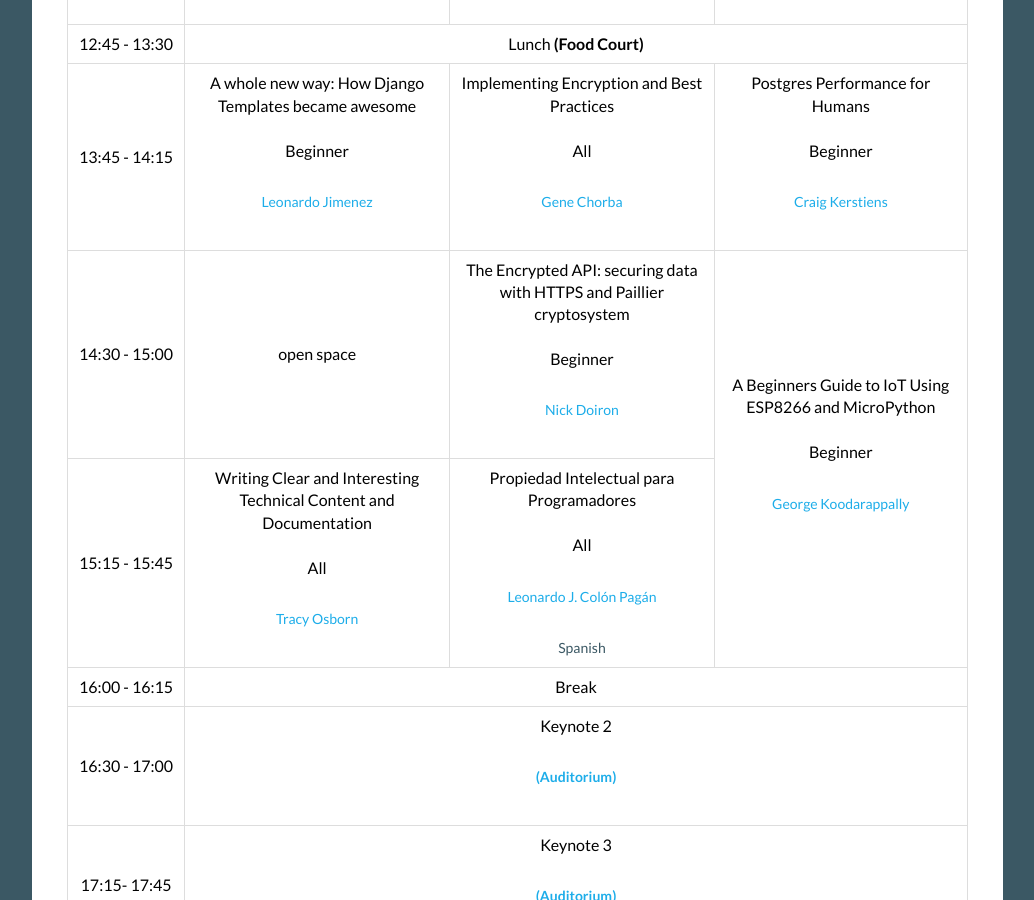
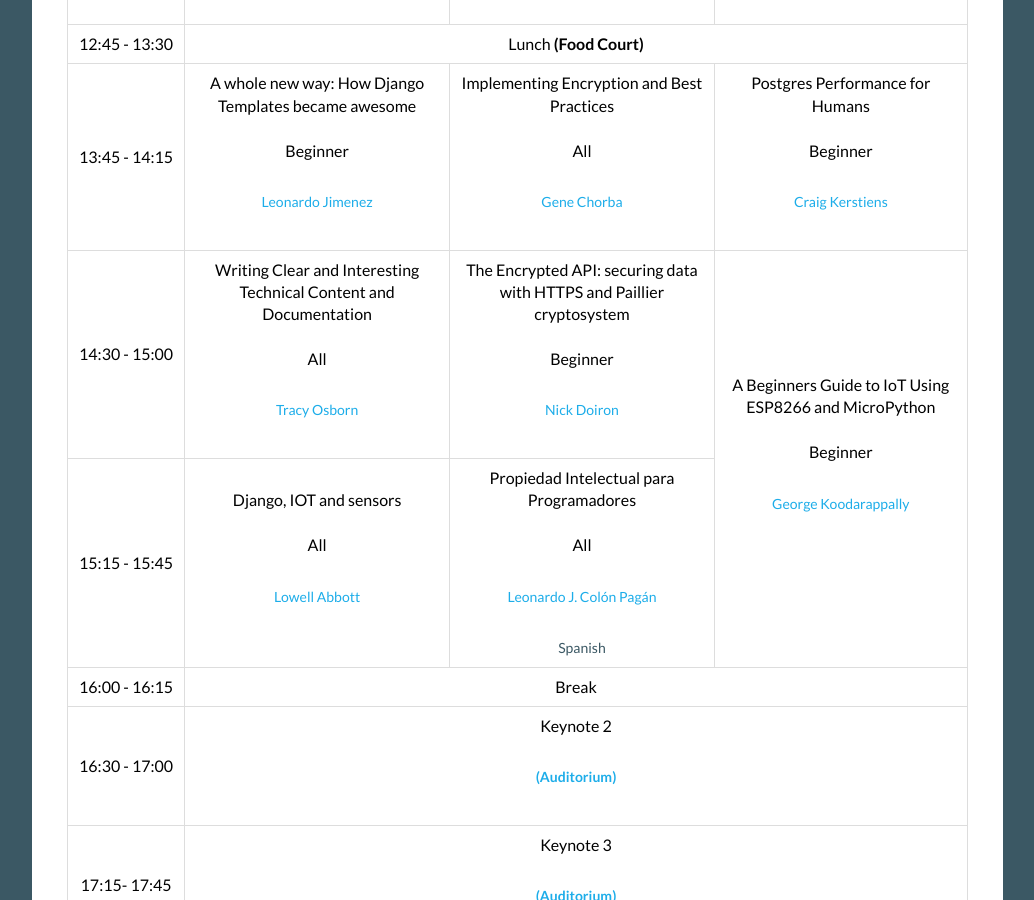
Before and after one commit to pycaribbean/pycaribbean.github.io, a Jekyll site: the page built from schedule.html, in a window 1280 px wide and 900 px high, scrolled down 1547 px. Shown: the whole window, without its empty margins (105-1139 px from the left). Built offline with Jekyll 4.4.1, drawn with Linux system fonts in a browser that asks for light colours; nearby versions of some CDN libraries; library files that are not in the unit come from our copies.

Commit message:
Add lowell talk and moved tracy osborn talk after Leo talk

```diff
--- a/schedule.html
+++ b/schedule.html
@@ -76,15 +76,16 @@
               </tr>
               <tr>
                 <td class="time">14:30 - 15:00</td>
-		<td> <span class="title"> open space  </span> </td>
-                <td> <span class="title"> The Encrypted API: securing data with HTTPS and Paillier cryptosystem  </span>  <br> <br> <span class="audience-level"> Beginner </span> <span class="speaker"> Nick Doiron </span> </td>
+               	<td> <span class="title"> Writing Clear and Interesting Technical Content and Documentation </span> <br> <br> <span class="audience-level"> All </span>  <span class="speaker"> Tracy Osborn </span> </td>
+		<td> <span class="title"> The Encrypted API: securing data with HTTPS and Paillier cryptosystem  </span>  <br> <br> <span class="audience-level"> Beginner </span> <span class="speaker"> Nick Doiron </span> </td>
              	<td rowspan="2"> <span class="title"> A Beginners Guide to IoT Using ESP8266 and MicroPython </span> <br> <br> <span class="audience-level"> Beginner </span>  <span class="speaker"> George Koodarappally </span> </td>
 
 
               </tr>
               <tr>
                 <td class="time">15:15 - 15:45</td>
-  		<td> <span class="title"> Writing Clear and Interesting Technical Content and Documentation </span> <br> <br> <span class="audience-level"> All </span>  <span class="speaker"> Tracy Osborn </span> </td>
+
+		<td> <span class="title"> Django, IOT and sensors </span> <br> <br> <span class="audience-level"> All </span>  <span class="speaker"> Lowell Abbott </span> </td>
 
                 <td> <span class="title"> Propiedad Intelectual para Programadores</span> <br> <br> <span class="audience-level"> All </span>  <span class="speaker"> Leonardo J. Colón Pagán </span> <span class="spanish">Spanish</span></td> </td>
              	<!-- A beginners guide to Iot -->
```
